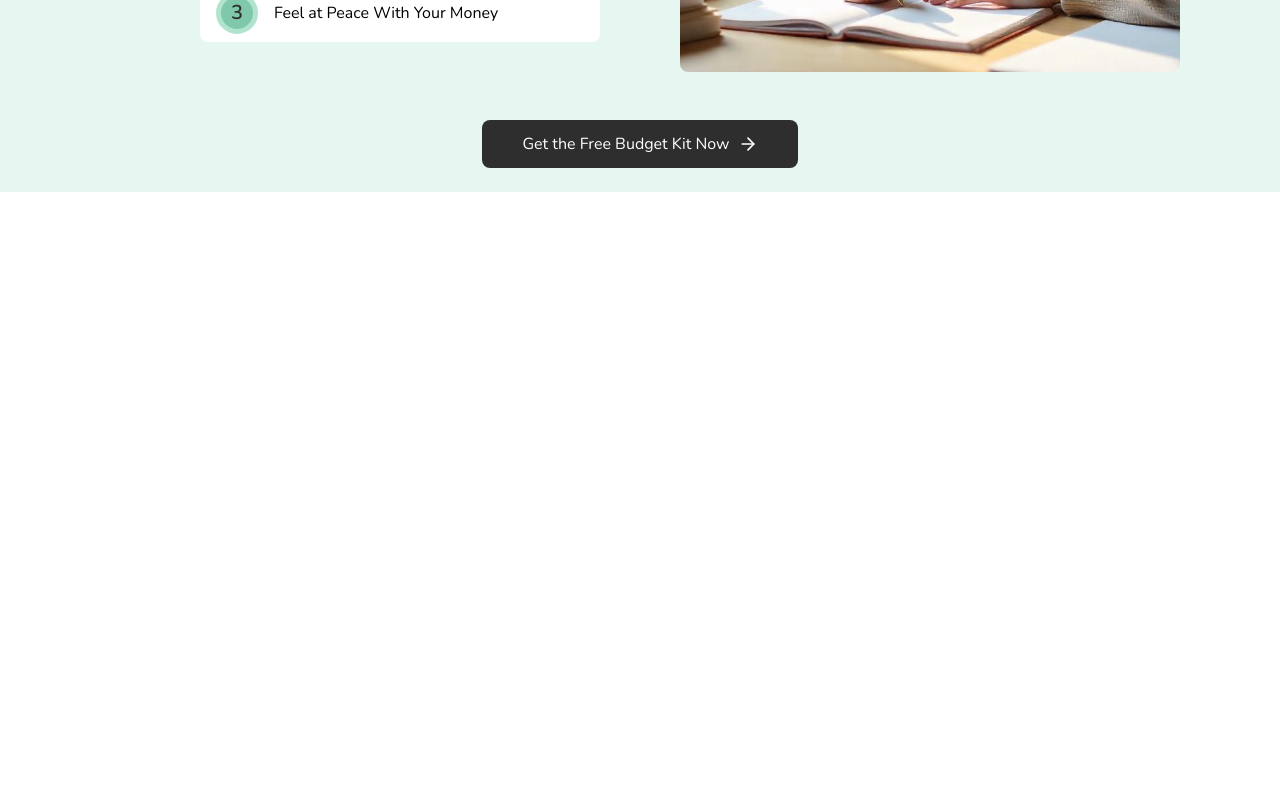
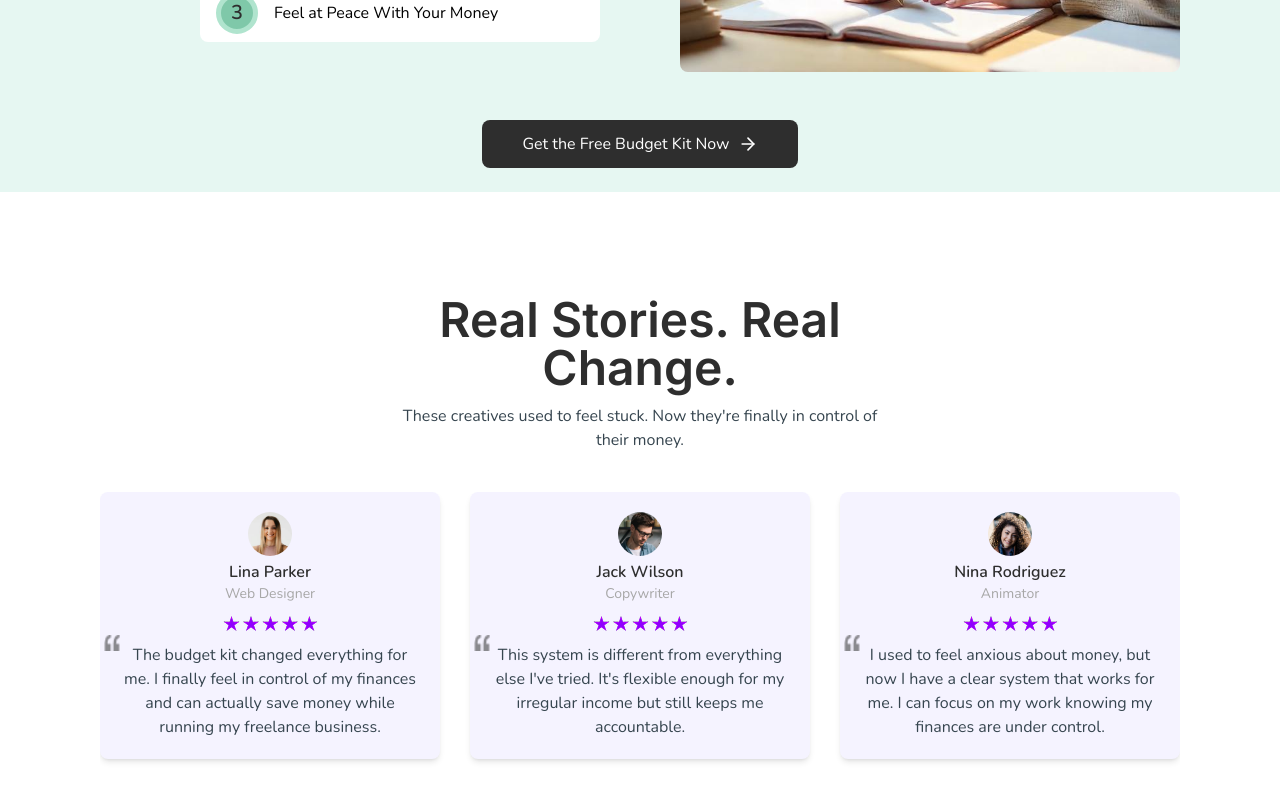
Before and after one commit to yamami-mohammed-monsif/samantha_green-finance_coach, a Next.js app: page / in a window 1280 px wide. Shown: the part 1972-2772 px from the top of the page. Before the commit the page ends 2228 px from the top, so only its background shows below. Built offline with nearby package versions, Linux system fonts and the light colour scheme.

Commit message:
created testimonials section

```diff
--- a/app/globals.css
+++ b/app/globals.css
@@ -36,3 +36,19 @@ h2 {
 .section-intro {
   @apply text-center text-gray-800 max-w-[500px] mx-auto;
 }
+
+.swiper-pagination-bullet {
+  background-color: var(
+    --color-gray-900
+  ) !important; /* mint color for inactive bullets */
+  opacity: 0.5;
+  width: 8px !important;
+  height: 8px !important;
+}
+
+.swiper-pagination-bullet-active {
+  background-color: var(
+    --color-gray-900
+  ) !important; /* mint color for active bullet */
+  opacity: 1;
+}
--- a/app/page.tsx
+++ b/app/page.tsx
@@ -2,6 +2,7 @@ import Hero from "@/components/sections/Hero";
 import Header from "@/components/Header";
 import Problem from "@/components/sections/Problem";
 import Sollution from "@/components/sections/Sollution";
+import Testimonials from "@/components/sections/Testimonials";
 
 const page = () => {
   return (
@@ -34,6 +35,7 @@ const page = () => {
       </div>
       <Problem />
       <Sollution />
+      <Testimonials />
     </>
   );
 };
--- a/components/UI/PainPoint.tsx
+++ b/components/UI/PainPoint.tsx
@@ -50,7 +50,7 @@ const PainPoint = () => {
                 <p className="text-[10px] sm:text-xs font-semibold text-gray-900">
                   {point.title}
                 </p>
-                <p className="text-[8px] sm:text-[10px] text-gray-800">
+                <p className="text-[8px] sm:text-[10px] text-gray-900">
                   {point.text}
                 </p>
               </div>
--- /dev/null
+++ b/components/UI/Testimonial.tsx
@@ -0,0 +1,43 @@
+import Image from "next/image";
+
+interface TestimonialProps {
+  image: string;
+  name: string;
+  role: string;
+  text: string;
+}
+
+const Testimonial = ({ image, name, role, text }: TestimonialProps) => {
+  return (
+    <div className="bg-lavender p-5 rounded-lg shadow-md max-w-[400px] mx-auto">
+      <div className="flex flex-col items-center text-center gap-1">
+        <Image
+          src={image}
+          alt={name}
+          width={44}
+          height={44}
+          className="aspect-square rounded-full object-cover"
+        />
+        <div>
+          <p className="text-sm md:text-base font-semibold text-gray-900">
+            {name}
+          </p>
+          <p className="text-xs md:text-sm text-gray-700">{role}</p>
+        </div>
+      </div>
+      <div className="flex justify-center my-3">
+        <img src="/purple-stars.png" alt="five stars" />
+      </div>
+      <div className="relative">
+        <img
+          src="/quotes.png"
+          alt="opening quote"
+          className="w-4 h-4 absolute -top-2 -left-4"
+        />
+        <p className="text-gray-800 text-center">{text}</p>
+      </div>
+    </div>
+  );
+};
+
+export default Testimonial;
--- /dev/null
+++ b/components/sections/Testimonials.tsx
@@ -0,0 +1,53 @@
+"use client";
+
+import Section from "../UI/Section";
+import Testimonial from "../UI/Testimonial";
+import { testimonials } from "@/constants";
+import { Swiper, SwiperSlide } from "swiper/react";
+import { Pagination, Autoplay } from "swiper/modules";
+
+// Import Swiper styles
+import "swiper/css";
+import "swiper/css/pagination";
+
+const Testimonials = () => {
+  return (
+    <Section className="py-10">
+      <div className="text-center mb-10">
+        <h2>Real Stories. Real Change.</h2>
+        <p className="section-intro">
+          These creatives used to feel stuck. Now they're finally in control of
+          their money.
+        </p>
+      </div>
+
+      <Swiper
+        modules={[Pagination, Autoplay]}
+        spaceBetween={30}
+        slidesPerView={1}
+        pagination={{ clickable: true }}
+        autoplay={{
+          delay: 3000,
+          disableOnInteraction: false,
+        }}
+        breakpoints={{
+          640: {
+            slidesPerView: 2,
+          },
+          1024: {
+            slidesPerView: 3,
+          },
+        }}
+        className="testimonials-swiper !pb-10"
+      >
+        {testimonials.map((testimonial) => (
+          <SwiperSlide key={testimonial.id}>
+            <Testimonial {...testimonial} />
+          </SwiperSlide>
+        ))}
+      </Swiper>
+    </Section>
+  );
+};
+
+export default Testimonials;
--- a/constants/index.ts
+++ b/constants/index.ts
@@ -13,6 +13,30 @@ export const NavLinks = [
     id: 3,
     label: "Contact",
     href: "#contact",
+  },
+];
+
+export const testimonials = [
+  {
+    id: 1,
+    image: "/lina.png",
+    name: "Lina Parker",
+    role: "Web Designer",
+    text: "The budget kit changed everything for me. I finally feel in control of my finances and can actually save money while running my freelance business.",
+  },
+  {
+    id: 2,
+    image: "/jack.png",
+    name: "Jack Wilson",
+    role: "Copywriter",
+    text: "This system is different from everything else I've tried. It's flexible enough for my irregular income but still keeps me accountable.",
+  },
+  {
+    id: 3,
+    image: "/nina.png",
+    name: "Nina Rodriguez",
+    role: "Animator",
+    text: "I used to feel anxious about money, but now I have a clear system that works for me. I can focus on my work knowing my finances are under control.",
   },
 ];
 
```
Also changed, not shown: public/purple-stars.png (added), public/quotes.png (added).
